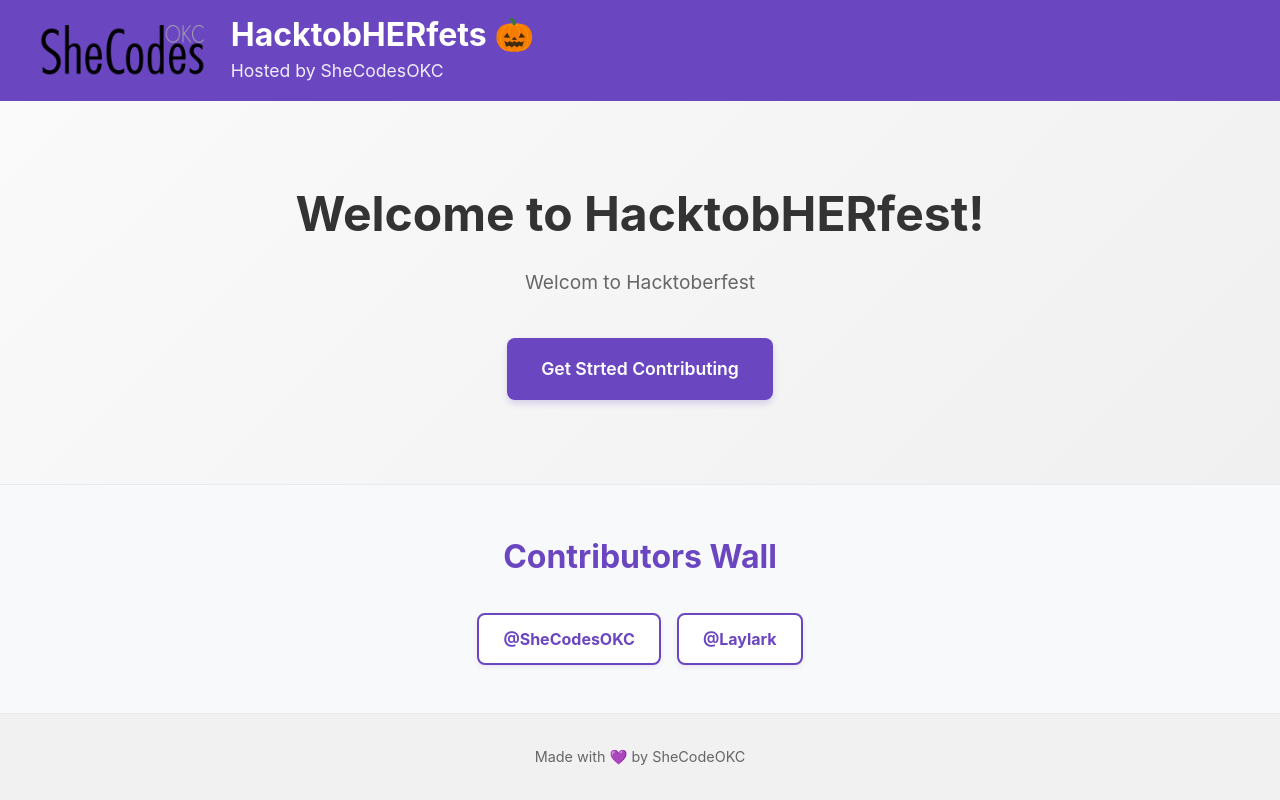
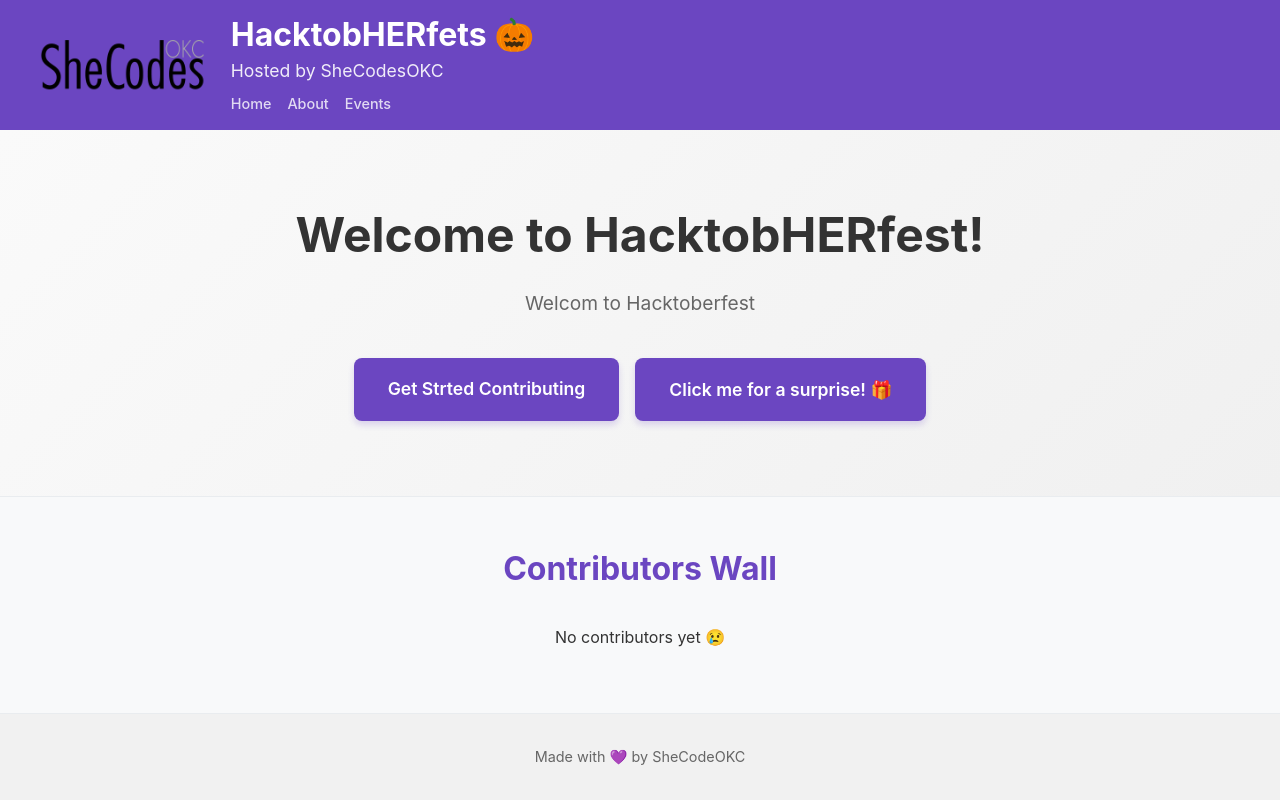
Before and after one commit to shecodesokc/hacktober-broken-repo, a React (Vite) app: page / in a window 1280 px wide. Built offline with nearby package versions, Linux system fonts and the light colour scheme.

Commit message:
feat: add 3 more bugs

```diff
--- a/src/components/Contributors.jsx
+++ b/src/components/Contributors.jsx
@@ -11,6 +11,7 @@ function Contributors() {
     <section className="contributors">
       <div className="contributors-content">
         <h2 className="contributors-title">Contributors Wall</h2>
+        {contributors.length === 0 ? (
           <div className="contributors-list">
             {contributors.map((contributor, index) => (
               <div key={index} className="contributor-item">
@@ -20,6 +21,10 @@ function Contributors() {
               </div>
             ))}
           </div>
+        ) : (
+          <p>No contributors yet 😢</p>
+        )}
+        {/* gremlin flipped the logic */}
       </div>
     </section>
   )
--- a/src/components/Header.css
+++ b/src/components/Header.css
@@ -41,6 +41,25 @@
   font-weight: 400;
 }
 
+.header-nav {
+  margin-top: 0.5rem;
+  display: flex;
+  gap: 1rem;
+}
+
+.nav-link {
+  color: white;
+  text-decoration: none;
+  font-size: 0.9rem;
+  opacity: 0.8;
+  transition: opacity 0.3s ease;
+}
+
+.nav-link:hover {
+  opacity: 1;
+  color:hotpink;
+}
+
 @media (max-width: 768px) {
   .header-content {
     flex-direction: column;
--- a/src/components/Header.jsx
+++ b/src/components/Header.jsx
@@ -1,6 +1,13 @@
 import './Header.css'
 
 function Header() {
+  const navLinks = [
+    { name: "Home", href: "#" },
+    { name: "About", href: "#" },
+    { name: "Events", href: "#" },
+    { name: "Contact", href: "#" }
+  ]
+
   return (
     <header className="header">
       <div className="header-content">
@@ -15,6 +22,14 @@ function Header() {
           <h1 className="main-title">HacktobHERfets 🎃</h1>
           {/* pumpkin ate the missing letters */}
           <p className="subtitle">Hosted by SheCodesOKC</p>
+          <nav className="header-nav">
+            {navLinks.slice(0, navLinks.length - 1).map((link, index) => (
+              <a key={index} href={link.href} className="nav-link">
+                {link.name}
+              </a>
+            ))}
+            {/* vampire bit off the last item */}
+          </nav>
         </div>
       </div>
     </header>
--- a/src/components/Hero.css
+++ b/src/components/Hero.css
@@ -56,6 +56,13 @@
   transform: translateY(0);
 }
 
+.cta-buttons {
+  display: flex;
+  justify-content: center;
+  gap: 1rem;
+  flex-wrap: wrap;
+}
+
 @media (max-width: 768px) {
   .hero {
     padding: 2rem 1rem;
--- a/src/components/Hero.jsx
+++ b/src/components/Hero.jsx
@@ -9,6 +9,7 @@ function Hero() {
           Welcom to Hacktoberfest
           {/* spellcheck ghost took the e */}
         </p>
+        <div className="cta-buttons">
           <a
             href="https://github.com/shecodesokc/hacktober-broken-repo/issues"
             className="cta-button"
@@ -18,6 +19,14 @@ function Hero() {
             Get Strted Contributing
             {/* caffeine not found */}
           </a>
+          <button
+            onClick={() => console.log()}
+            className="cta-button"
+          >
+            Click me for a surprise! 🎁
+            {/* ghost stole the message */}
+          </button>
+        </div>
       </div>
     </main>
   )
```
Lines whose indentation alone changed are shown as unchanged.
